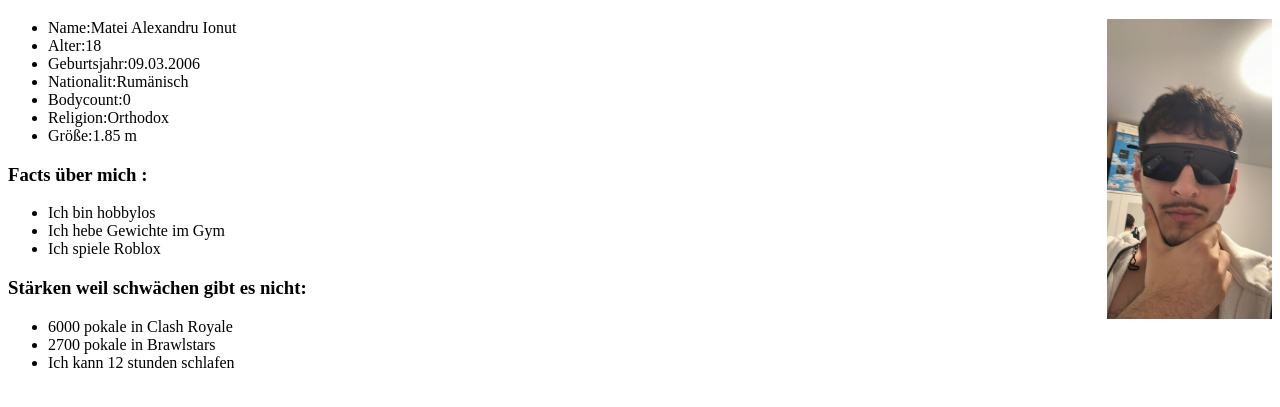
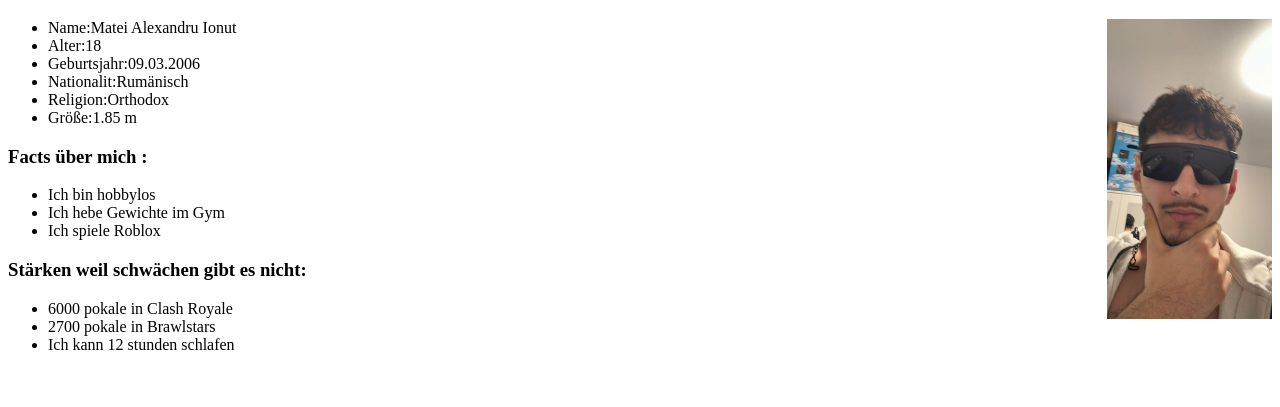
Before and after one commit to MATEIAlexandru123/sj24-25-34aaif-wmc, a plain HTML site: page 2024.10.10/index.html in a window 1280 px wide. Shown: the part 61-468 px from the top of the page. Drawn offline with Linux system fonts and the light colour scheme.

Commit message:
fehler verbessert

```diff
--- a/26.09.24/index.html
+++ b/2024.10.10/index.html
@@ -19,7 +19,6 @@
         <li>Alter:18</li>
         <li>Geburtsjahr:09.03.2006</li>
         <li>Nationalit:Rumänisch</li>
-        <li>Bodycount:0</li>
         <li>Religion:Orthodox</li>
         <li>Größe:1.85 m</li>
 
```
Also changed, not shown: 2024.10.10/ich.jpg (renamed from 26.09.24/ich.jpg), 2024.10.10/style.css (renamed from 26.09.24/style.css).
